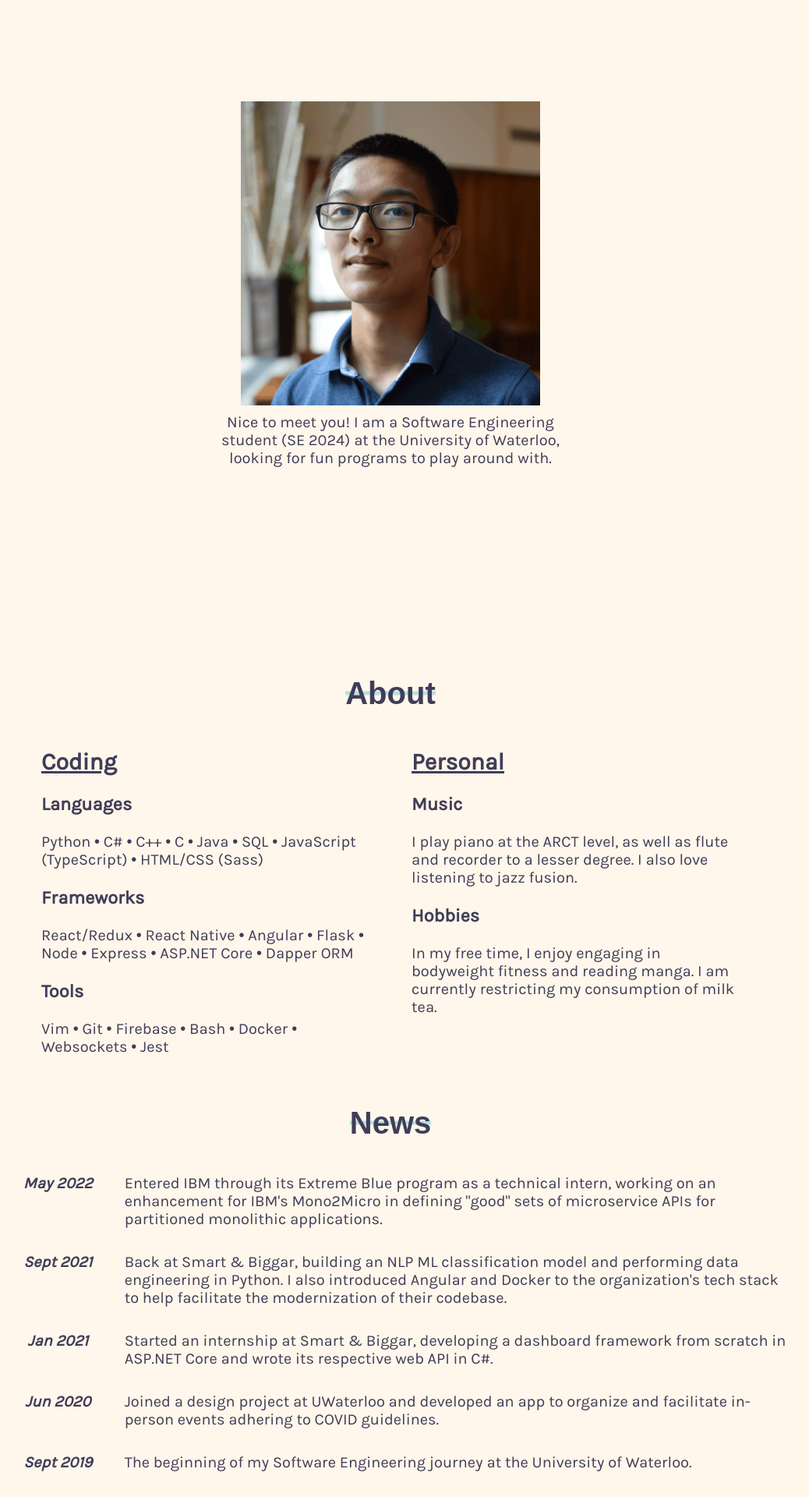
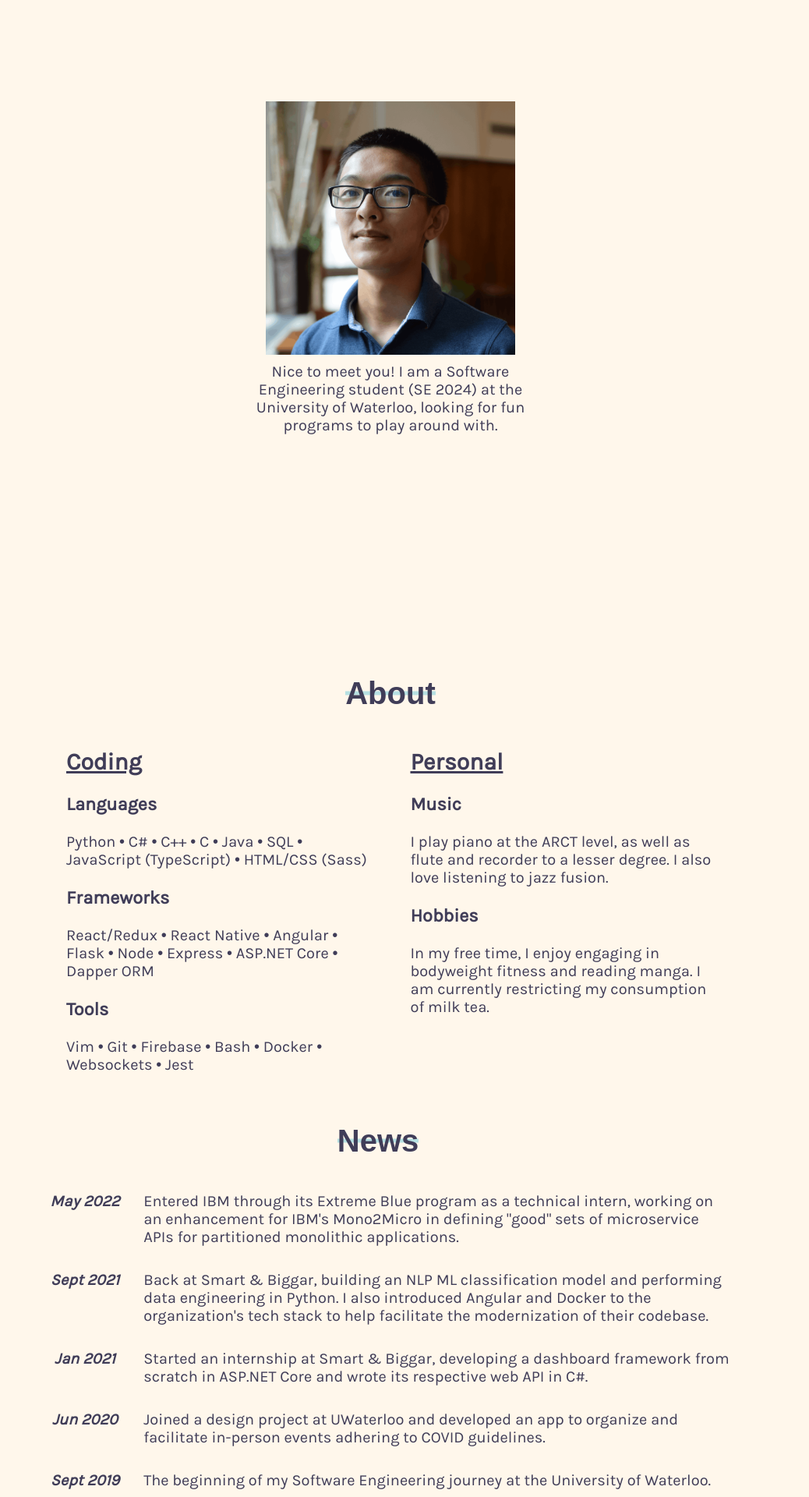
Before and after one commit to dannywuwu/dannywuwu.github.io, a React (Create React App) app: page / in a window 1280 px wide. Shown: the part 700-2620 px from the top of the page at 78% size, without its empty margins (139-1177 px from the left). Built offline with nearby package versions, Linux system fonts and the light colour scheme.

Commit message:
230204 thinner layout, portrait smaller resize

```diff
--- a/src/res/styles/About.scss
+++ b/src/res/styles/About.scss
@@ -40,9 +40,9 @@
   }
 
   #portrait {
+    max-width: 25vw;
+  }
+  #portrait-info {
     max-width: 30vw;
   }
-  #portrait-info {
-    max-width: 35vw;
-  }
 }
--- a/src/res/styles/Stats.scss
+++ b/src/res/styles/Stats.scss
@@ -2,7 +2,7 @@
 
 @media screen and (min-width: $laptop) {
   .stats-wrapper {
-    max-width: 70vw;
+    max-width: 65vw;
     margin-left: auto;
     margin-right: auto;
   }
--- a/src/res/styles/Timeline.scss
+++ b/src/res/styles/Timeline.scss
@@ -11,7 +11,8 @@
     font-size: 1.1em;
     margin-bottom: 1em;
   }
-
+  margin-left: 0;
+  margin-right: 0;
   padding: 0.8em 0;
 }
 
@@ -27,8 +28,7 @@
 
 @media screen and (min-width: $laptop) {
   .news-wrapper {
-    margin-left: 10%;
-    margin-right: 10%;
+    margin-left: 13.5%; margin-right: 16%;
   }
   .timeline-entry {
     i {
```
